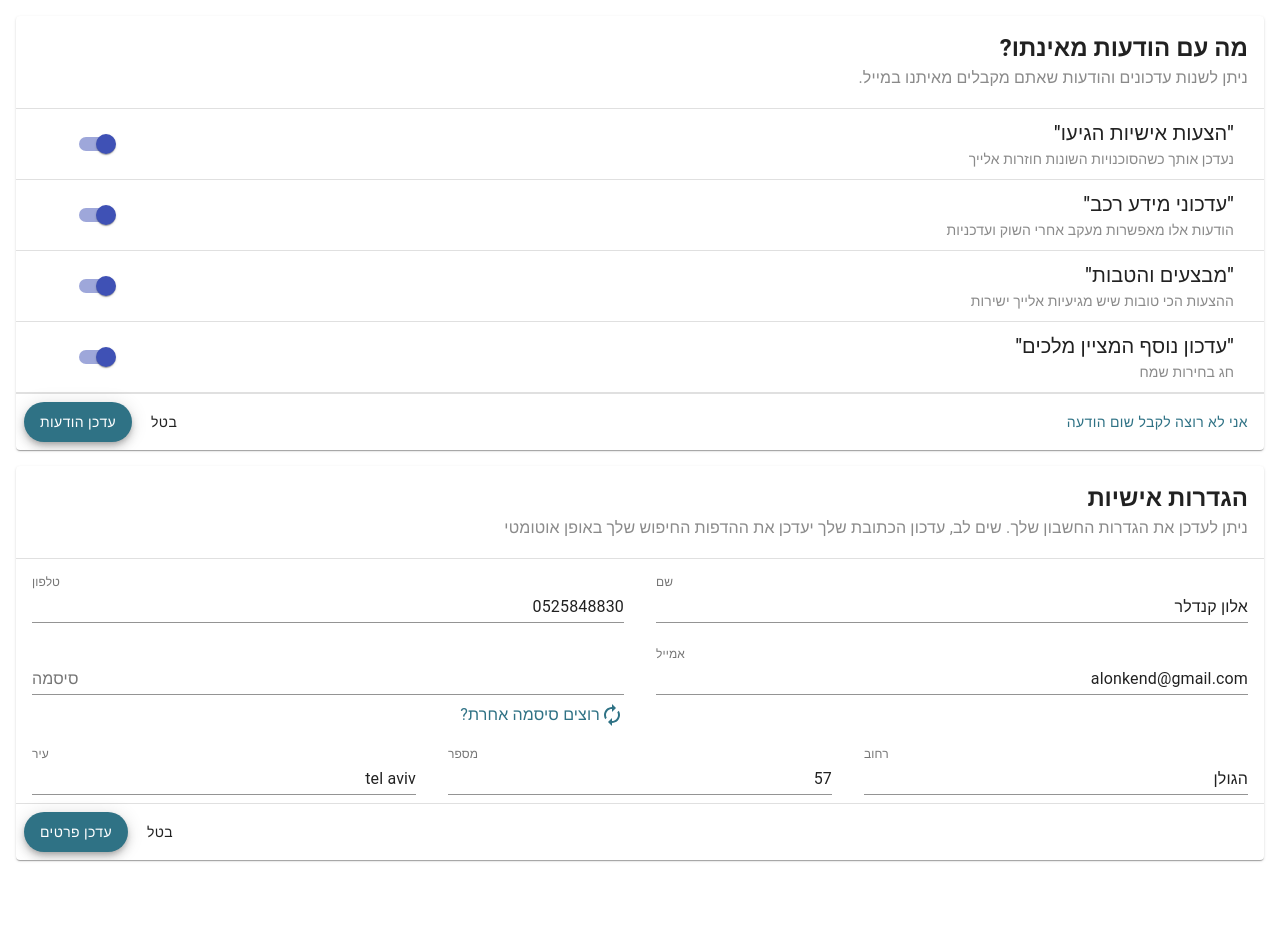
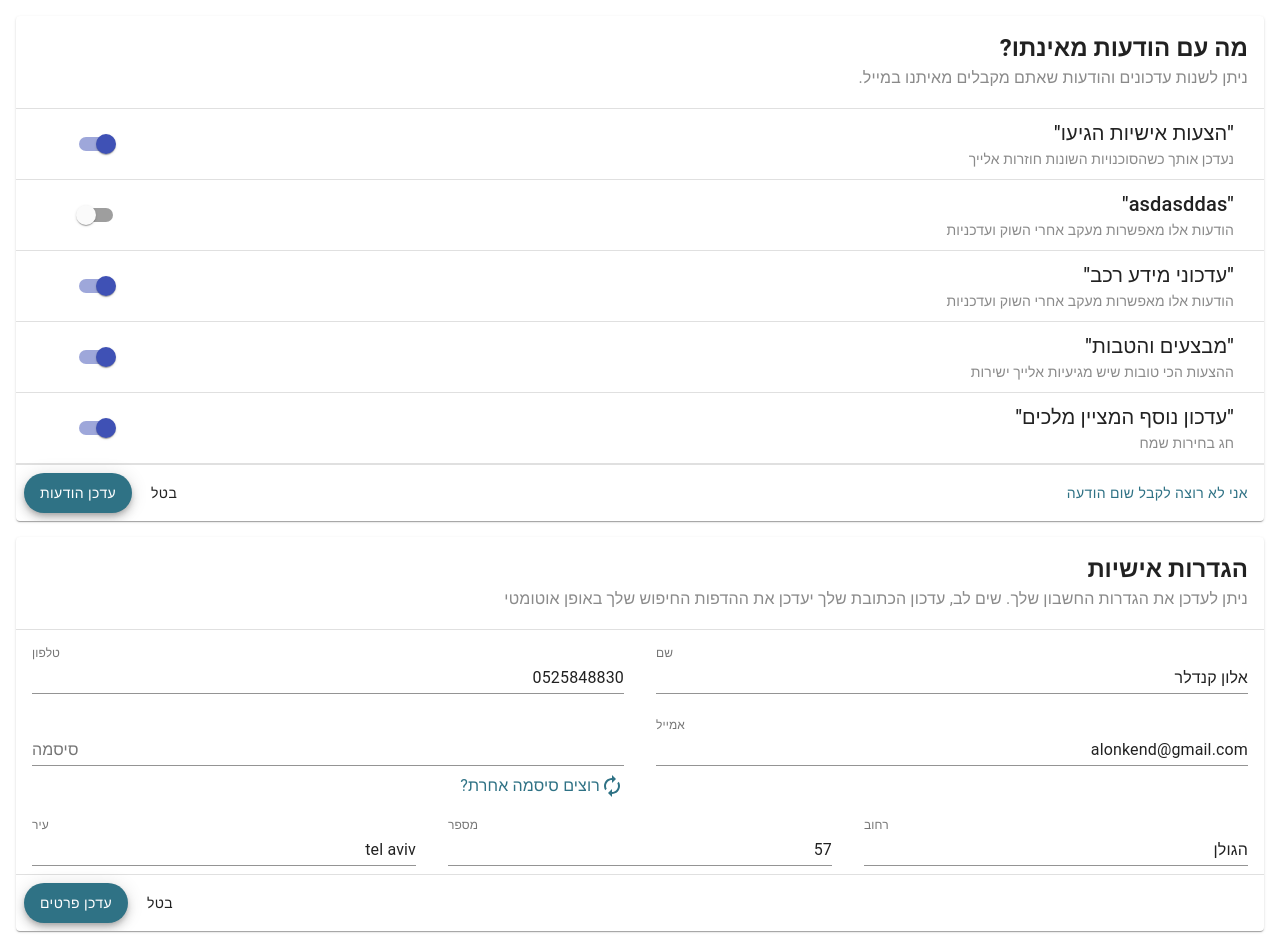
Before and after one commit to AlonKendler/react-course, a React (Create React App) app: page / in a window 1280 px wide. Before the commit the page ends 876 px from the top, so only its background shows below. Built offline with nearby package versions, Linux system fonts and the light colour scheme; what jss-rtl would draw is missing.

Commit message:
working function

```diff
--- a/package.json
+++ b/package.json
@@ -6,6 +6,7 @@
     "@material-ui/core": "^4.3.2",
     "@material-ui/icons": "^4.4.3",
     "@material-ui/styles": "^4.5.0",
+    "http-proxy-middleware": "^0.20.0",
     "jss-rtl": "^0.3.0",
     "prop-types": "^15.7.2",
     "react": "^16.9.0",
--- a/src/components/SettingsCards/NotificationSettingsCard/NotificationItem.js
+++ b/src/components/SettingsCards/NotificationSettingsCard/NotificationItem.js
@@ -24,7 +24,7 @@ const useStyles = makeStyles(theme => ({
 // TODO: do not use props object, use destructuring
 // TODO: learn about prop-types and add them to all of your components
 
-const NotificationItem = ({ title, text }) => {
+const NotificationItem = ({ id, title, text, isOn, handleChange }) => {
   const classes = useStyles();
   return (
     <Grid
@@ -41,7 +41,7 @@ const NotificationItem = ({ title, text }) => {
         </Typography>
       </Grid>
       <Grid item className={classes.switch} xs={1}>
-        <NotificationSwitch />
+        <NotificationSwitch id={id} isOn={isOn} handleChange={handleChange} />
       </Grid>
     </Grid>
   );
@@ -49,7 +49,10 @@ const NotificationItem = ({ title, text }) => {
 
 NotificationItem.propTypes = {
   title: PropTypes.string.isRequired,
-  text: PropTypes.string.isRequired
+  text: PropTypes.string.isRequired,
+  isOn: PropTypes.bool.isRequired,
+  handleChange: PropTypes.func.isRequired,
+  id: PropTypes.number.isRequired
 };
 
 export default NotificationItem;
--- a/src/components/SettingsCards/NotificationSettingsCard/NotificationList.js
+++ b/src/components/SettingsCards/NotificationSettingsCard/NotificationList.js
@@ -1,13 +1,21 @@
 import React from "react";
+import PropTypes from "prop-types";
 import Divider from "@material-ui/core/Divider";
 import NotificationItem from "./NotificationItem";
-import notificationData from "./notificationData";
 
-const NotificationList = () => {
-  const list = notificationData.map(notification => {
+// import notificationData from "./notificationData";
+
+const NotificationList = ({ data, handleNotificationChange }) => {
+  const list = data.map(notification => {
     return (
       <div key={notification.id}>
-        <NotificationItem title={notification.title} text={notification.text} />
+        <NotificationItem
+          isOn={notification.isOn}
+          title={notification.title}
+          text={notification.text}
+          handleChange={handleNotificationChange}
+          id={notification.id}
+        />
         <Divider />
       </div>
     );
@@ -16,4 +24,9 @@ const NotificationList = () => {
   return <div className="notificationList">{list}</div>;
 };
 
+NotificationList.propTypes = {
+  data: PropTypes.shape([]).isRequired,
+  handleNotificationChange: PropTypes.func.isRequired
+};
+
 export default NotificationList;
--- a/src/components/SettingsCards/NotificationSettingsCard/NotificationSwitch.js
+++ b/src/components/SettingsCards/NotificationSettingsCard/NotificationSwitch.js
@@ -1,24 +1,32 @@
-import React, { useState } from "react";
 import Switch from "@material-ui/core/Switch";
+import React from "react";
+import PropTypes from "prop-types";
 
-export default function NotificationSwitch() {
-  const [state, setState] = useState({
-    checkedB: true
-  });
+function NotificationSwitch({ id, isOn, handleChange }) {
+  // const [state, setState] = useState({
+  //   checkedB: true
+  // });
 
-  const handleChange = name => event => {
-    setState({ ...state, [name]: event.target.checked });
-  };
+  // const handleChange = name => event => {
+  //   setState({ ...state, [name]: event.target.checked });
+  // };
 
   return (
     <div>
       <Switch
-        checked={state.checkedB}
-        onChange={handleChange("checkedB")}
-        value="checkedB"
+        checked={isOn}
+        onChange={event => handleChange(id, event.target.checked)}
         color="primary"
         inputProps={{ "aria-label": "primary checkbox" }}
       />
     </div>
   );
 }
+
+NotificationSwitch.propTypes = {
+  id: PropTypes.number.isRequired,
+  isOn: PropTypes.bool.isRequired,
+  handleChange: PropTypes.func.isRequired
+};
+
+export default NotificationSwitch;
--- a/src/components/SettingsCards/NotificationSettingsCard/index.js
+++ b/src/components/SettingsCards/NotificationSettingsCard/index.js
@@ -2,6 +2,7 @@ import React from "react";
 import Card from "@material-ui/core/Card";
 import { makeStyles } from "@material-ui/core/styles";
 import Divider from "@material-ui/core/Divider";
+import PropTypes from "prop-types";
 import NotificationList from "./NotificationList";
 import SettingsAction from "../SettingsAction";
 import SettingsHeader from "../SettingsHeader";
@@ -13,7 +14,11 @@ const useStyles = makeStyles(theme => ({
   }
 }));
 
-const NotificationSettingsCard = testFunc => {
+const NotificationSettingsCard = ({
+  data,
+  handleNotificationChange,
+  toggleOffAllNotifications
+}) => {
   const classes = useStyles();
 
   return (
@@ -23,16 +28,23 @@ const NotificationSettingsCard = testFunc => {
         description={messages.cardHeaderDescription}
       />
       <Divider />
-      <NotificationList />
+      <NotificationList
+        data={data}
+        handleNotificationChange={handleNotificationChange}
+      />
       <Divider />
       <SettingsAction
         updateInfo={messages.updateInfo}
         abort={messages.abort}
         optionalText={messages.optionalText}
-        testFunc={testFunc}
+        toggleOffAllNotifications={toggleOffAllNotifications}
       />
     </Card>
   );
 };
-
+NotificationSettingsCard.propTypes = {
+  data: PropTypes.shape([]).isRequired,
+  handleNotificationChange: PropTypes.func.isRequired,
+  toggleOffAllNotifications: PropTypes.func.isRequired
+};
 export default NotificationSettingsCard;
--- a/src/components/SettingsCards/SettingsAction.js
+++ b/src/components/SettingsCards/SettingsAction.js
@@ -16,7 +16,12 @@ const useStyles = makeStyles(theme => ({
     padding: theme.spacing(1)
   }
 }));
-const SettingsAction = ({ updateInfo, abort, optionalText, testFunc }) => {
+const SettingsAction = ({
+  updateInfo,
+  abort,
+  optionalText,
+  toggleOffAllNotifications
+}) => {
   const classes = useStyles();
   return (
     <Grid
@@ -26,7 +31,7 @@ const SettingsAction = ({ updateInfo, abort, optionalText, testFunc }) => {
       alignItems="center"
     >
       <Grid item xs={5}>
-        <Button className={classes.icon} onClick={testFunc}>
+        <Button className={classes.icon} onClick={toggleOffAllNotifications}>
           {optionalText}
         </Button>
       </Grid>
@@ -50,12 +55,11 @@ SettingsAction.propTypes = {
   updateInfo: PropTypes.string.isRequired,
   abort: PropTypes.string.isRequired,
   optionalText: PropTypes.string,
-  testFunc: PropTypes.string
+  toggleOffAllNotifications: PropTypes.func.isRequired
 };
 
 SettingsAction.defaultProps = {
-  optionalText: "",
-  testFunc: ""
+  optionalText: ""
 };
 
 export default SettingsAction;
--- a/src/components/SettingsCards/SettingsPage.js
+++ b/src/components/SettingsCards/SettingsPage.js
@@ -1,4 +1,4 @@
-import React from "react";
+import React, { useState } from "react";
 import NotificationSettingsCard from "./NotificationSettingsCard";
 import PersonalSettingsCard from "./PersonalSettingsCard";
 
@@ -21,14 +21,82 @@ import PersonalSettingsCard from "./PersonalSettingsCard";
 // 3-> user changes data as he wishes
 // 4-> when user presses save it saves the data
 
+const settingsData = {
+  notificationData: [
+    {
+      id: 1,
+      title: '"הצעות אישיות הגיעו"',
+      text: "נעדכן אותך כשהסוכנויות השונות חוזרות אלייך",
+      isOn: true
+    },
+    {
+      id: 12,
+      title: '"asdasddas"',
+      text: "הודעות אלו מאפשרות מעקב אחרי השוק ועדכניות",
+      isOn: false
+    },
+    {
+      id: 2,
+      title: '"עדכוני מידע רכב"',
+      text: "הודעות אלו מאפשרות מעקב אחרי השוק ועדכניות",
+      isOn: true
+    },
+    {
+      id: 3,
+      title: '"מבצעים והטבות"',
+      text: "ההצעות הכי טובות שיש מגיעיות אלייך ישירות",
+      isOn: true
+    },
+    {
+      id: 4,
+      title: '"עדכון נוסף המציין מלכים"',
+      text: "חג בחירות שמח",
+      isOn: true
+    }
+  ],
+  profileData: {
+    name: "אלון קנדלר",
+    phone: "0525848830",
+    email: "alonkend@gmail.com",
+    password: "11111",
+    streetName: "הגולן",
+    streetNum: "57",
+    city: "tel aviv"
+  }
+};
+
 const SettingsPage = () => {
-  // const handleChange = () => {
+  // const data = useFechDataFromServer('/someUrl/someApi/settings')
+  const [data, setData] = useState(settingsData);
 
-  // }
+  const handleNotificationChange = (id, value) => {
+    const selectedNotification = data.notificationData.find(n => n.id === id);
+    selectedNotification.isOn = value;
+
+    setData({
+      notificationData: data.notificationData,
+      profileData: data.profileData
+    });
+  };
+
+  const toggleOffAllNotifications = () => {
+    for (let i = 0; i < data.notificationData.length; i += 1) {
+      data.notificationData[i].isOn = false;
+    }
+    setData({
+      notificationData: data.notificationData,
+      profileData: data.profileData
+    });
+  };
+
   return (
     <>
-      <NotificationSettingsCard />
-      <PersonalSettingsCard />
+      <NotificationSettingsCard
+        data={data.notificationData}
+        handleNotificationChange={handleNotificationChange}
+        toggleOffAllNotifications={toggleOffAllNotifications}
+      />
+      <PersonalSettingsCard data={data.profileData} />
     </>
   );
 };
```
Also changed, not shown: src/setupProxy.js (added, +11 -0 lines), 1 other file (tests, documents, lock files or other folders).
